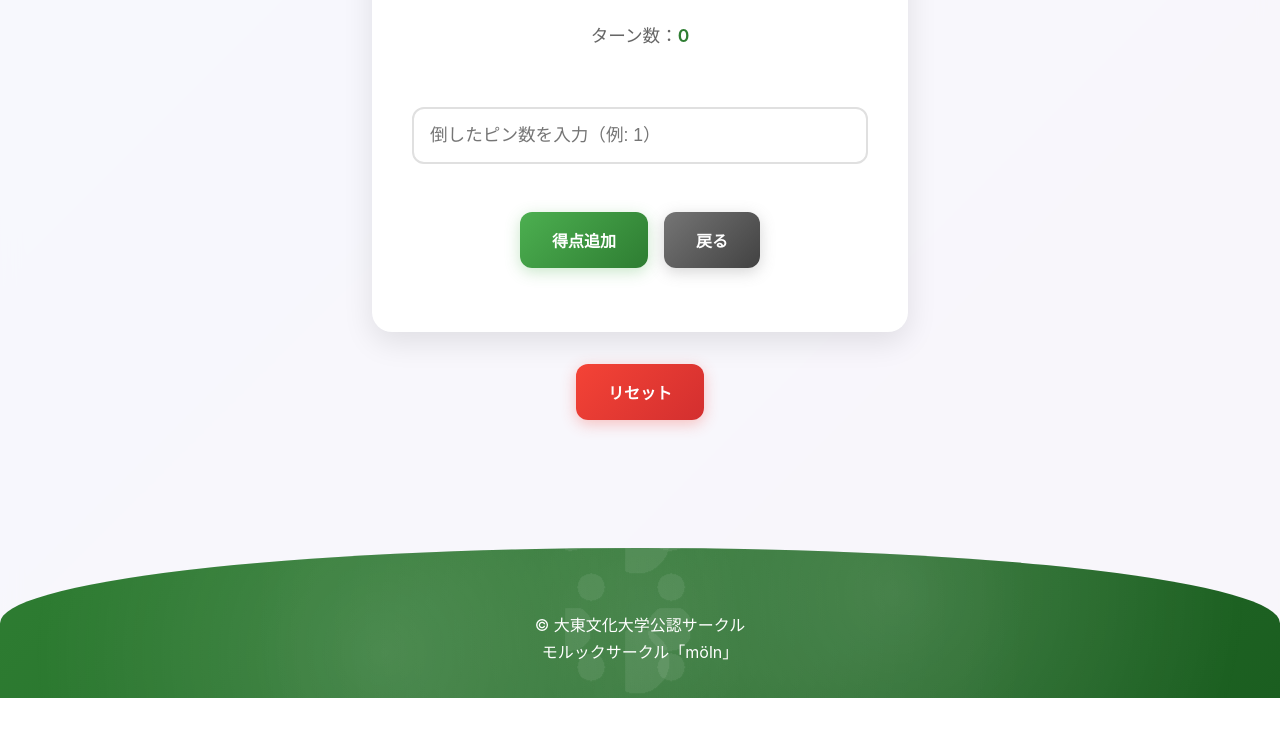
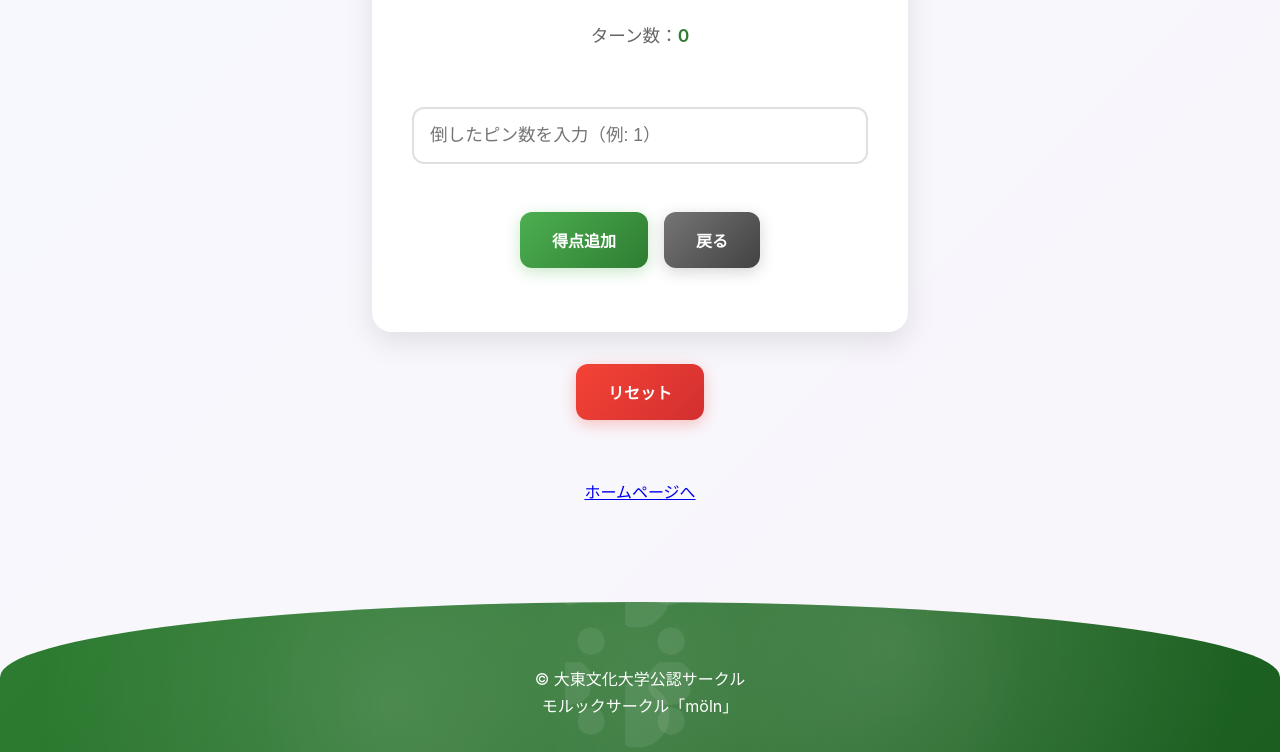
Before and after one commit to dbu-molkky/score, a plain HTML site: page index.html in a window 1280 px wide. Shown: the part 528-1280 px from the top of the page. Before the commit the page ends 1226 px from the top, so only its background shows below. Drawn offline with Linux system fonts and the light colour scheme.

Commit message:
Update index.html

```diff
--- a/index.html
+++ b/index.html
@@ -421,6 +421,11 @@
       </div>
 
       <button onclick="resetGame()" class="reset">リセット</button>
+
+　　　　<div style="text-align: center; padding: 0 2rem;">
+       <a href="https://dbu-molkky.github.io/homepage/" class="homepage-btn" target="_blank">ホームページへ</a>
+      </div>
+
     </div>
 
     <footer>
```
